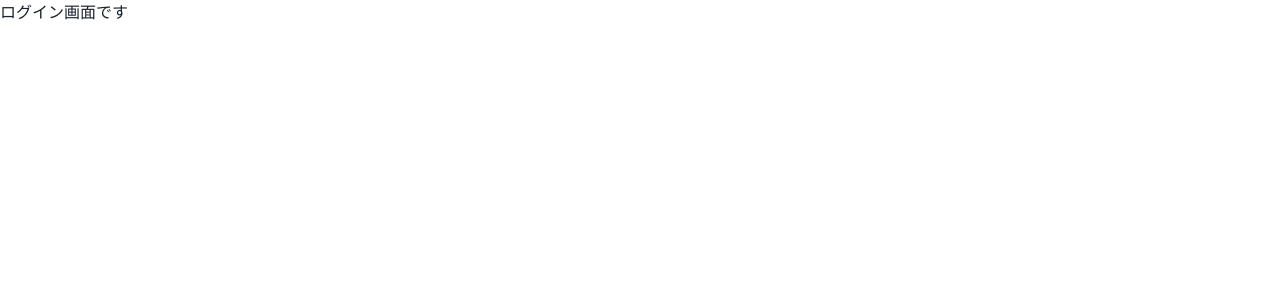
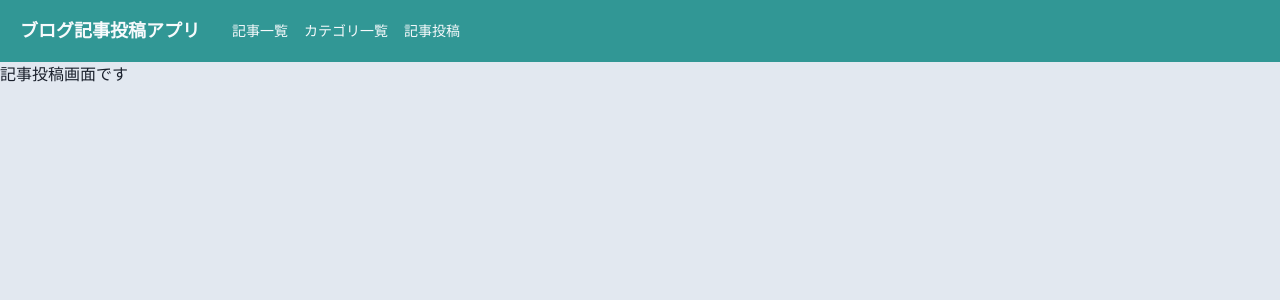
Before and after one commit to nanahiryu/blog-post-ts-chakra, a React (Create React App) app: page / in a window 1280 px wide. Shown: the top 300 px of the page. Built offline with nearby package versions, Linux system fonts and the light colour scheme.

Commit message:
login画面削除

```diff
--- a/src/components/organisms/diary/DiaryDetailModal.tsx
+++ b/src/components/organisms/diary/DiaryDetailModal.tsx
@@ -20,10 +20,11 @@ type Props = {
   isOpen: boolean;
   onClose: () => void;
   diary: Diary | null;
+  baseURL: string;
 };
 
 export const DiaryDetailModal: FC<Props> = (props) => {
-  const { isOpen, onClose, diary } = props;
+  const { isOpen, onClose, diary, baseURL } = props;
 
   const [title, setTitle] = useState('');
   const [subtitle, setSubTitle] = useState('');
@@ -54,7 +55,11 @@ export const DiaryDetailModal: FC<Props> = (props) => {
               <Text color={'gray.500'}>カテゴリ：{category}</Text>
               <Text color={'gray.500'}>{created_at}</Text>
             </Box>
-            <ReactMarkdown className="markdown-body" remarkPlugins={[remarkGfm]}>
+            <ReactMarkdown
+              className="markdown-body"
+              remarkPlugins={[remarkGfm]}
+              transformImageUri={(uri) => `${baseURL.slice(0, -1)}${uri}`}
+            >
               {text}
             </ReactMarkdown>
           </Stack>
--- a/src/components/organisms/layout/Header.tsx
+++ b/src/components/organisms/layout/Header.tsx
@@ -8,9 +8,9 @@ export const Header: FC = memo(() => {
   const { isOpen, onOpen, onClose } = useDisclosure();
   const navigate = useNavigate();
 
-  const onClickDiaryList = useCallback(() => navigate('/home/diary'), [navigate]);
-  const onClickCategoryList = useCallback(() => navigate('/home/category'), [navigate]);
-  const onClickDiaryPost = useCallback(() => navigate('/home'), [navigate]);
+  const onClickDiaryList = useCallback(() => navigate('/diary'), [navigate]);
+  const onClickCategoryList = useCallback(() => navigate('/category'), [navigate]);
+  const onClickDiaryPost = useCallback(() => navigate('/'), [navigate]);
 
   return (
     <>
--- a/src/components/pages/DiaryList.tsx
+++ b/src/components/pages/DiaryList.tsx
@@ -11,8 +11,10 @@ export const DiaryList: FC = memo(() => {
   const { isOpen, onOpen, onClose } = useDisclosure();
   const { onSelectDiary, selectedDiary } = useSelectDiary();
 
-  const targetURL: string = 'https://nanahiryu.com/blog_api/diary/';
-  // const targetURL: string = 'http://localhost:8000/blog_api/diary/';
+  const baseURL: string = 'https://nanahiryu.com/';
+  // const baseURL: string = 'http://localhost:8000/';
+
+  const targetURL: string = baseURL + 'blog_api/diary/';
 
   const onClickDiary = useCallback(
     (id: number) => {
@@ -51,7 +53,12 @@ export const DiaryList: FC = memo(() => {
           </WrapItem>
         ))}
       </Wrap>
-      <DiaryDetailModal isOpen={isOpen} onClose={onClose} diary={selectedDiary ?? null} />
+      <DiaryDetailModal
+        isOpen={isOpen}
+        onClose={onClose}
+        diary={selectedDiary ?? null}
+        baseURL={baseURL}
+      />
     </>
   );
 });
--- a/src/components/pages/Login.tsx
+++ /dev/null
@@ -1,9 +0,0 @@
-import React, { FC, memo } from 'react';
-
-export const Login: FC = memo(() => {
-  return (
-    <>
-      <p>ログイン画面です</p>
-    </>
-  );
-});
--- a/src/router/Router.tsx
+++ b/src/router/Router.tsx
@@ -3,7 +3,6 @@ import { FC, memo } from 'react';
 import { Outlet, Route, Routes } from 'react-router-dom';
 import { CategoryList } from '../components/pages/CategoryList';
 import { DiaryList } from '../components/pages/DiaryList';
-import { Login } from '../components/pages/Login';
 import { PostDiary } from '../components/pages/PostDiary';
 import { HeaderLayout } from '../components/templates/HeaderLayout';
 
@@ -11,9 +10,8 @@ export const Router: FC = memo(() => {
   return (
     <>
       <Routes>
-        <Route path="/" element={<Login />} />
         <Route
-          path="/home"
+          path="/"
           element={
             <HeaderLayout>
               <Flex backgroundColor="gray.200" h="100%" minH="100vh">
```
